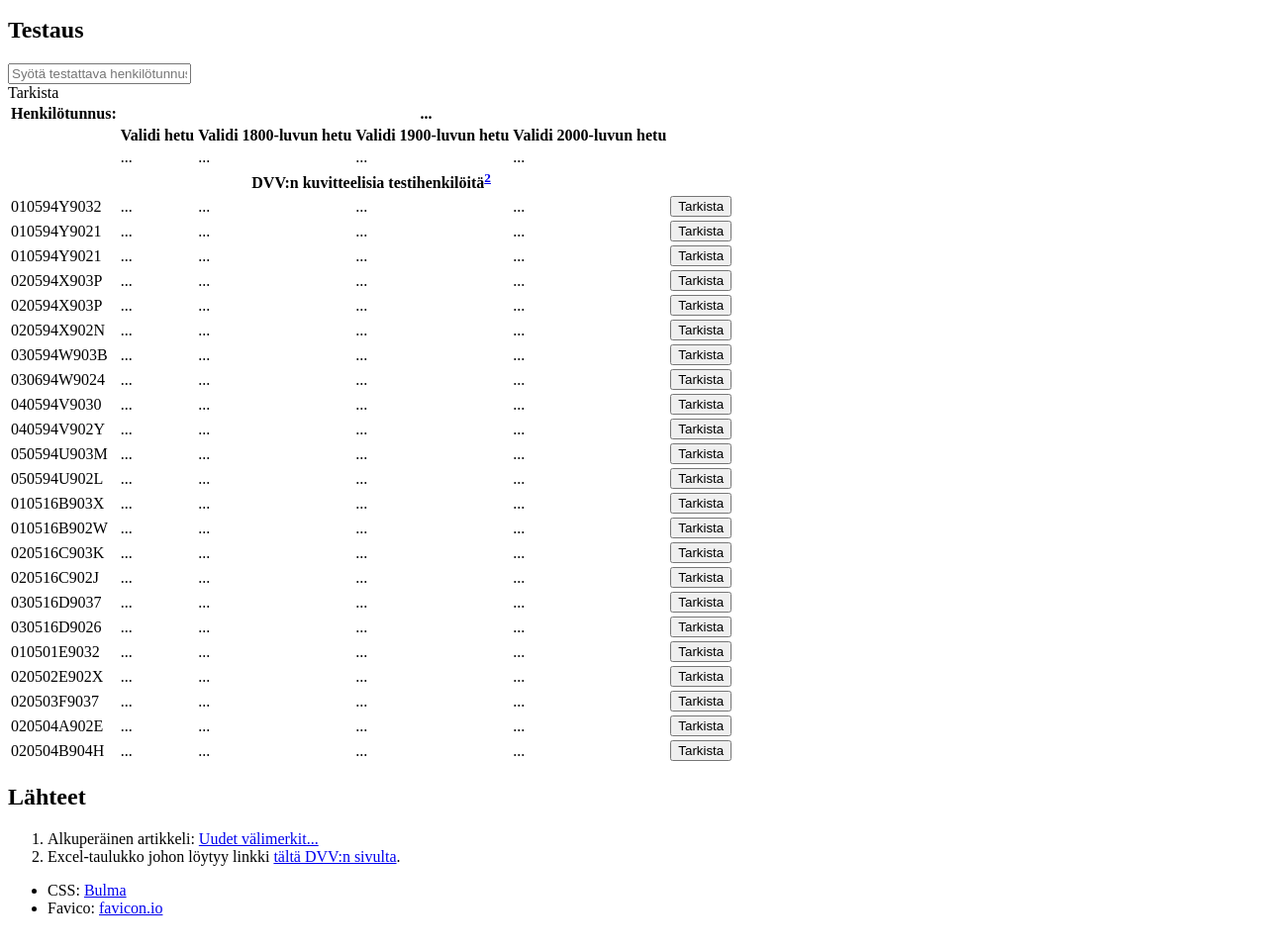
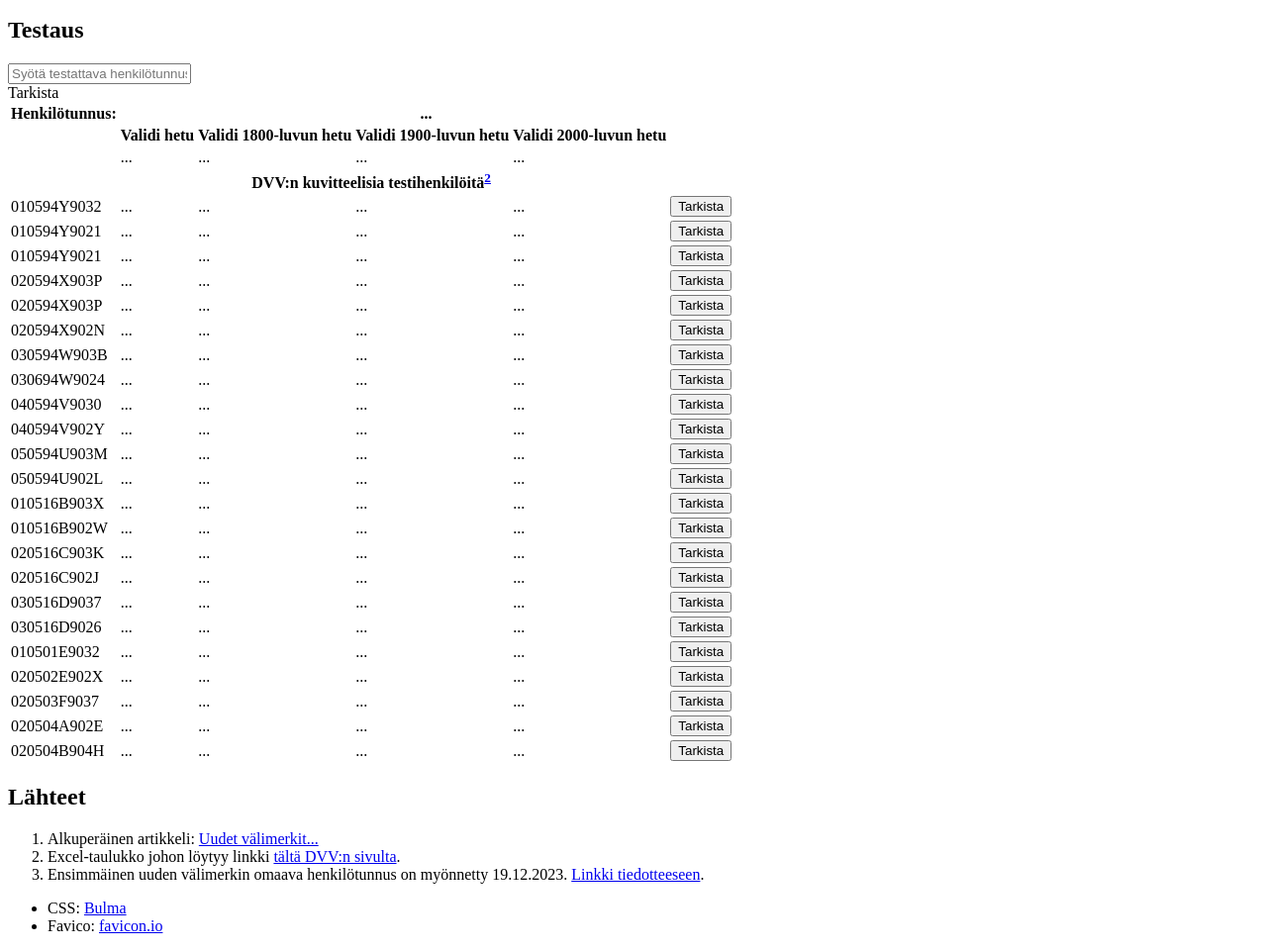
Before and after one commit to dimarchi/new-ssn, a website with bundled scripts: page index.html in a window 1280 px wide. Shown: the part 123-1084 px from the top of the page at 99% size. Built offline with nearby package versions, Linux system fonts and the light colour scheme.

Commit message:
Update index.html, add link - first use of the new rules

```diff
--- a/index.html
+++ b/index.html
@@ -249,6 +249,7 @@
         <ol>
             <li>Alkuperäinen artikkeli: <a href="https://dvv.fi/-/uudet-valimerkit-takaavat-henkilotunnusten-riittavyyden-tulevaisuudessa-ensimmaiset-uudenlaiset-henkilotunnukset-myonnetaan-arviolta-vuoden-paasta" title="Linkki sivulle jossa kerrotaan uusista henkilötunnuksista">Uudet välimerkit...</a></li>
             <li>Excel-taulukko johon löytyy linkki <a href="https://dvv.fi/hetu-uudistus" title="Linkki DVV-datan alkuperäissivulle">tältä DVV:n sivulta</a>.</li>
+            <li>Ensimmäinen uuden välimerkin omaava henkilötunnus on myönnetty 19.12.2023. <a href="https://dvv.fi/-/uudet-valimerkit-takaavat-henkilotunnusten-riittavyyden-ensimmainen-uudenlainen-henkilotunnus-myonnettiin-talla-viikolla" title="Ensimmäinen uudenlainen henkilötunnus on myönnetty">Linkki tiedotteeseen</a>.</li>
         </ol>
         <footer class="footer">
             <div class="content">
```
